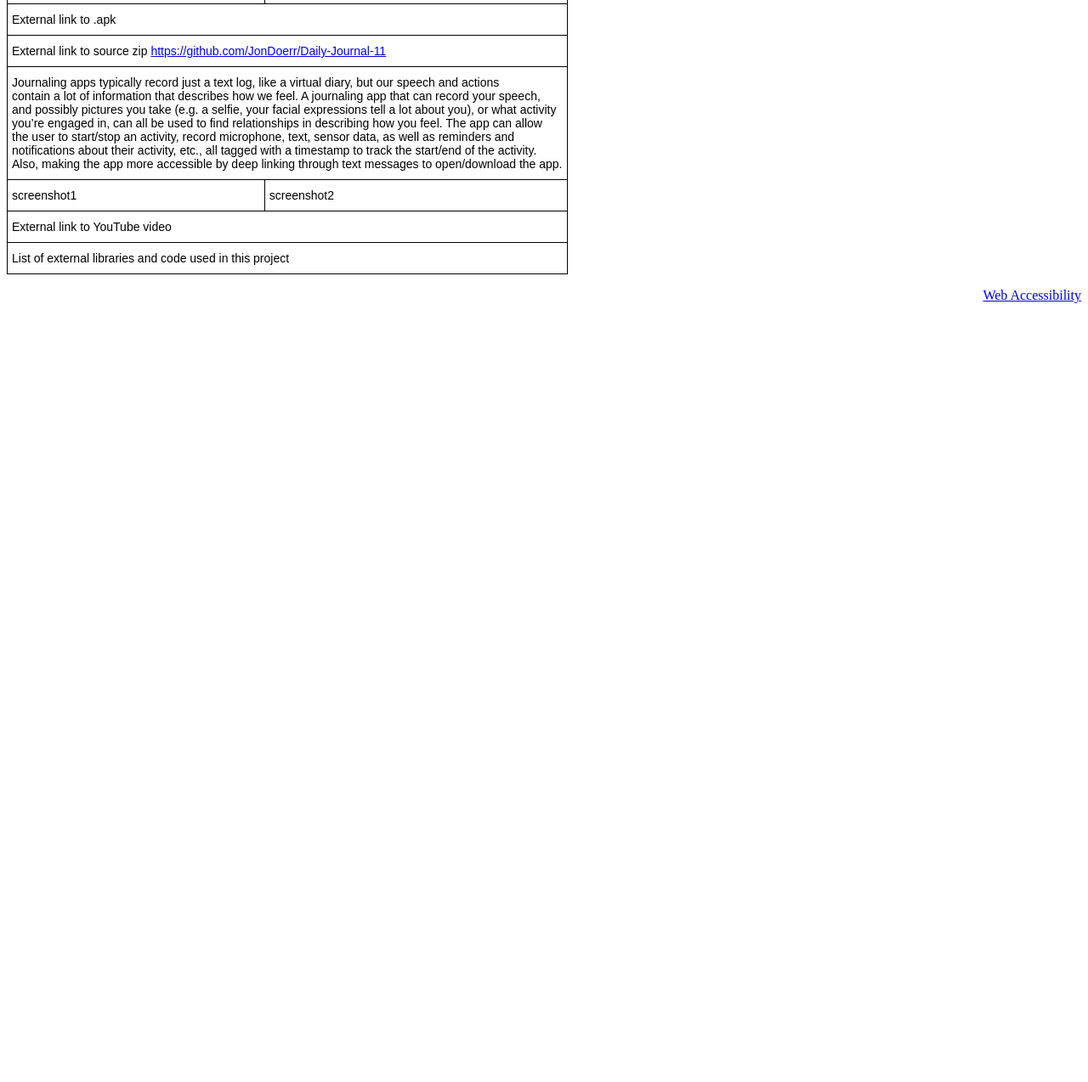
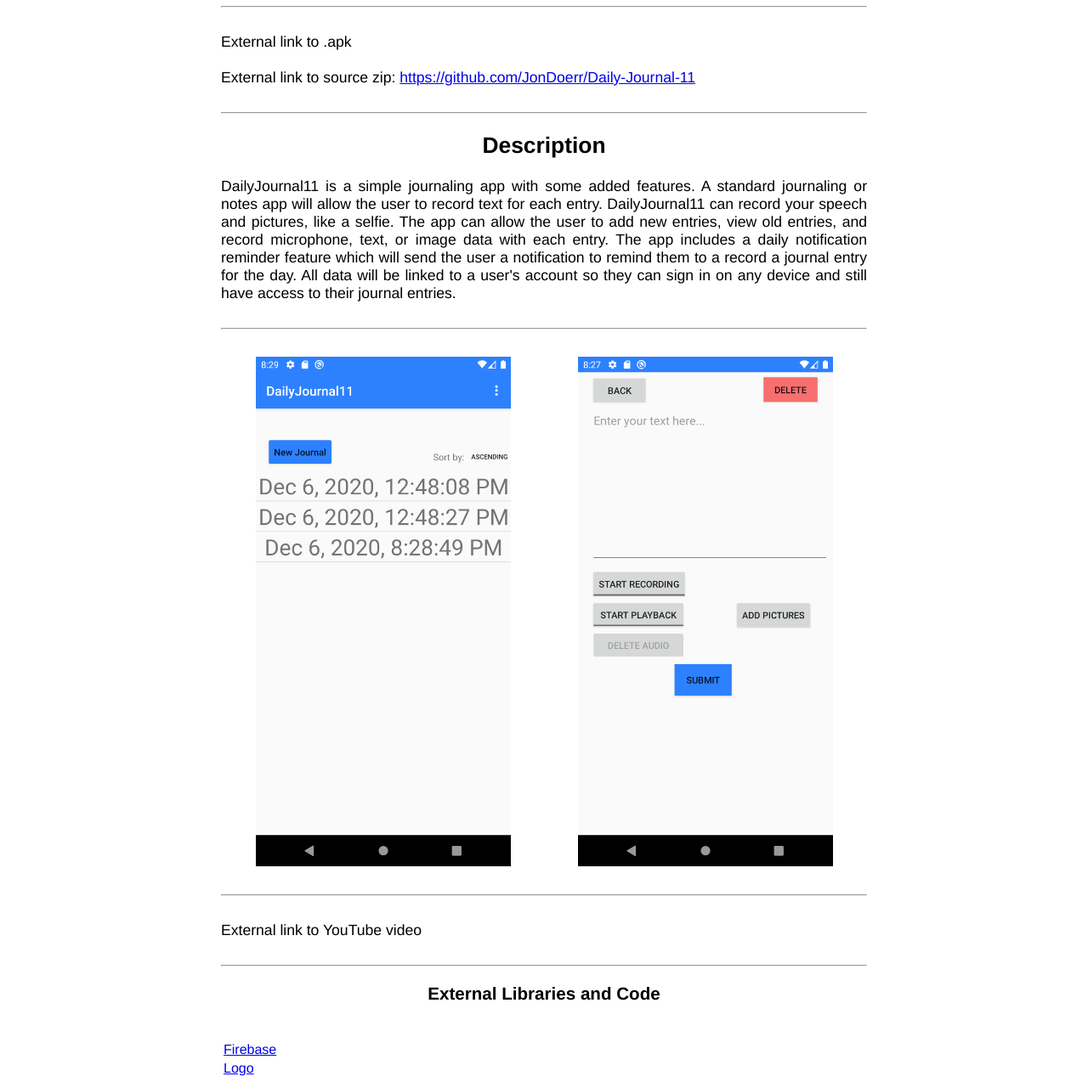
Before and after one commit to JonDoerr/Daily-Journal-11, a plain HTML site: page DailyJournal11.html in a window 1280 px wide. Shown: the part 85-1359 px from the top of the page at 85% size. Before the commit the page ends 800 px from the top, so only its background shows below. Drawn offline with Linux system fonts and the light colour scheme.

Commit message:
added html

```diff
--- a/DailyJournal11.html
+++ b/DailyJournal11.html
@@ -1,36 +1,83 @@
 <html>
-<header><title>APP NAME</title></header>
+<header><title>DailyJournal11</title></header>
 <body>
 <style type="text/css">
-.tg  {border-collapse:collapse;border-spacing:0;}
-.tg td{font-family:Arial, sans-serif;font-size:14px;padding:10px 5px;border-style:solid;border-width:1px;overflow:hidden;word-break:normal;}
-.tg th{font-family:Arial, sans-serif;font-size:14px;font-weight:normal;padding:10px 5px;border-style:solid;border-width:1px;overflow:hidden;word-break:normal;}
+
+body {
+	font-family: 'Helvetica';
+
+
+	font-weight: 300;
+	font-size: 1.1rem;
+}
+.t {
+	width:100%;
+	text-align: center
+}
+.t2 {
+	text-align: left;
+
+	width:100%;
+}
+.g {
+	border: 1px solid black;
+	border-collapse: collapse;
+}
+.content {
+	max-width: 760px;
+	margin: auto;
+}
 </style>
-<table class="tg">
-  <tr>
-    <td class="tg-031e"><img src="images/journal.png" alt="Journal" width="60" height="60"></td>
-    <td class="tg-031e">DailyJournal11</td>
-  </tr>
-  <tr>
-    <td class="tg-031e" colspan="2">External link to .apk</td>
-  </tr>
-  <tr>
-    <td class="tg-031e" colspan="2">External link to source zip <a href="https://github.com/JonDoerr/Daily-Journal-11">https://github.com/JonDoerr/Daily-Journal-11</a></td>
-  </tr>
-  <tr>
-    <td class="tg-031e" colspan="2">Journaling apps typically record just a text log, like a virtual diary, but our speech and actions<br> contain a lot of information that describes how we feel. A journaling app that can record your speech,<br> and possibly pictures you take (e.g. a selfie, your facial expressions tell a lot about you), or what activity<br> you’re engaged in, can all be used to find relationships in describing how you feel. The app can allow<br> the user to start/stop an activity, record microphone, text, sensor data, as well as reminders and<br> notifications about their activity, etc., all tagged with a timestamp to track the start/end of the activity. <br>Also, making the app more accessible by deep linking through text messages to open/download the app. </td>
-  </tr>
-  <tr>
-    <td class="tg-031e">screenshot1</td>
-    <td class="tg-031e">screenshot2</td>
-  </tr>
-  <tr>
-    <td class="tg-031e" colspan="2">External link to YouTube video</td>
-  </tr>
-  <tr>
-    <td class="tg-031e" colspan="2">List of external libraries and code used in this project</td>
-  </tr>
-</table>
+<div class="content">
+	<div>
+		<table>
+			<tr>
+				<td><img src="images/journal.png" alt="Journal" width="60"></td>
+				<td><h1>DailyJournal11</h1>
+			</tr>
+		</table>
+	 </div>
+	 <hr>
+	 <br>
+	  <div>
+		<div>External link to .apk</div>
+	  </div>
+	  <br>
+	  <div>
+		<div>External link to source zip: <a href="https://github.com/JonDoerr/Daily-Journal-11">https://github.com/JonDoerr/Daily-Journal-11</a></td>
+	  </div>
+	  <br><hr>
+	  <div>
+		<h2 style="text-align: center">Description</h2>
+	  </div>
+	  <div>
+		<div style="text-align: justify">DailyJournal11 is a simple journaling app with some added features. A standard journaling or notes app will allow the user to record text for each entry. DailyJournal11 can record your speech and pictures, like a selfie. The app can allow the user to add new entries, view old entries, and record microphone, text, or image data with each entry. The app includes a daily notification reminder feature which will send the user a notification to remind them to a record a journal entry for the day. All data will be linked to a user's account so they can sign in on any device and still have access to their journal entries.</div>
+	  </div>
+	  <br><hr><br>
+	  <div>
+		<table class="t">
+			<tr>
+				<td><img src="images/screenshot1.png" alt="screenshot1" width="80%"></td></td>
+				<td><img src="images/screenshot2.png" alt="screenshot2" width="80%"></td></td>
+			</tr>
+		</table>
+	  </div>
+	  <br><hr><br>
+	  <div>
+		<div>External link to YouTube video</div>
+	  </div>
+	  <br><hr>
+	  <div>
+		<div><h3 style="text-align: center">External Libraries and Code</h2></div>
+		<br>
+		<table class="t2">
+			<tr><td><a href="google.com">Firebase</a></td></tr>
+			<tr><td><a href="http://clipart-library.com/clipart/100195.htm">Logo</a></td></tr>
+		</table>
+	  </div>
+	  </div>
+	</table>
+</div>
 
 <p style="text-align: right;"><a href="https://www.umd.edu/web-accessibility" title="UMD Web Accessibility">Web Accessibility</a></p>
 </body>
```
Also changed, not shown: DailyJournal11 - Backup.html (added, +43 -0 lines), images/screenshot1.png (added), images/screenshot2.png (added).
